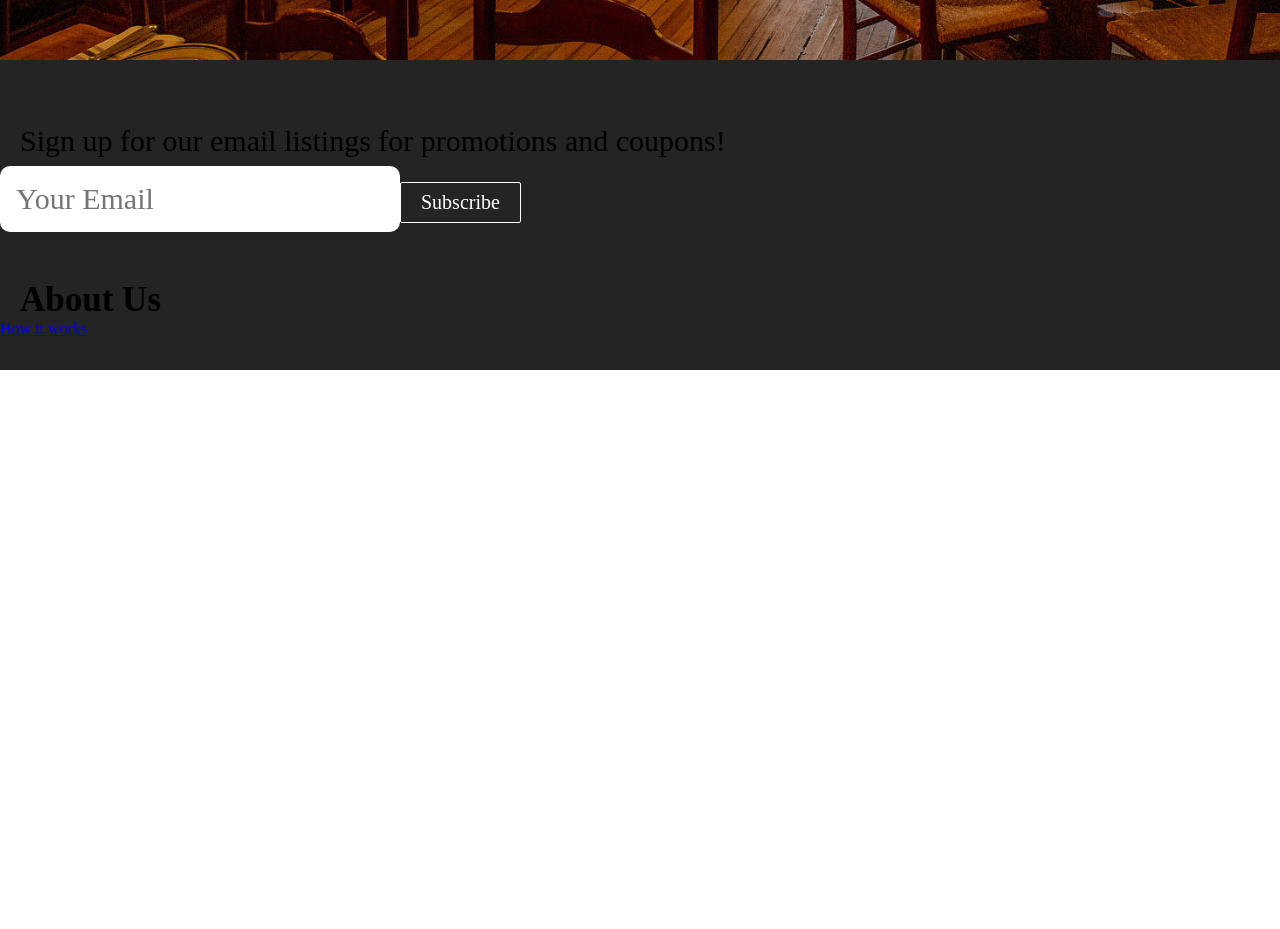
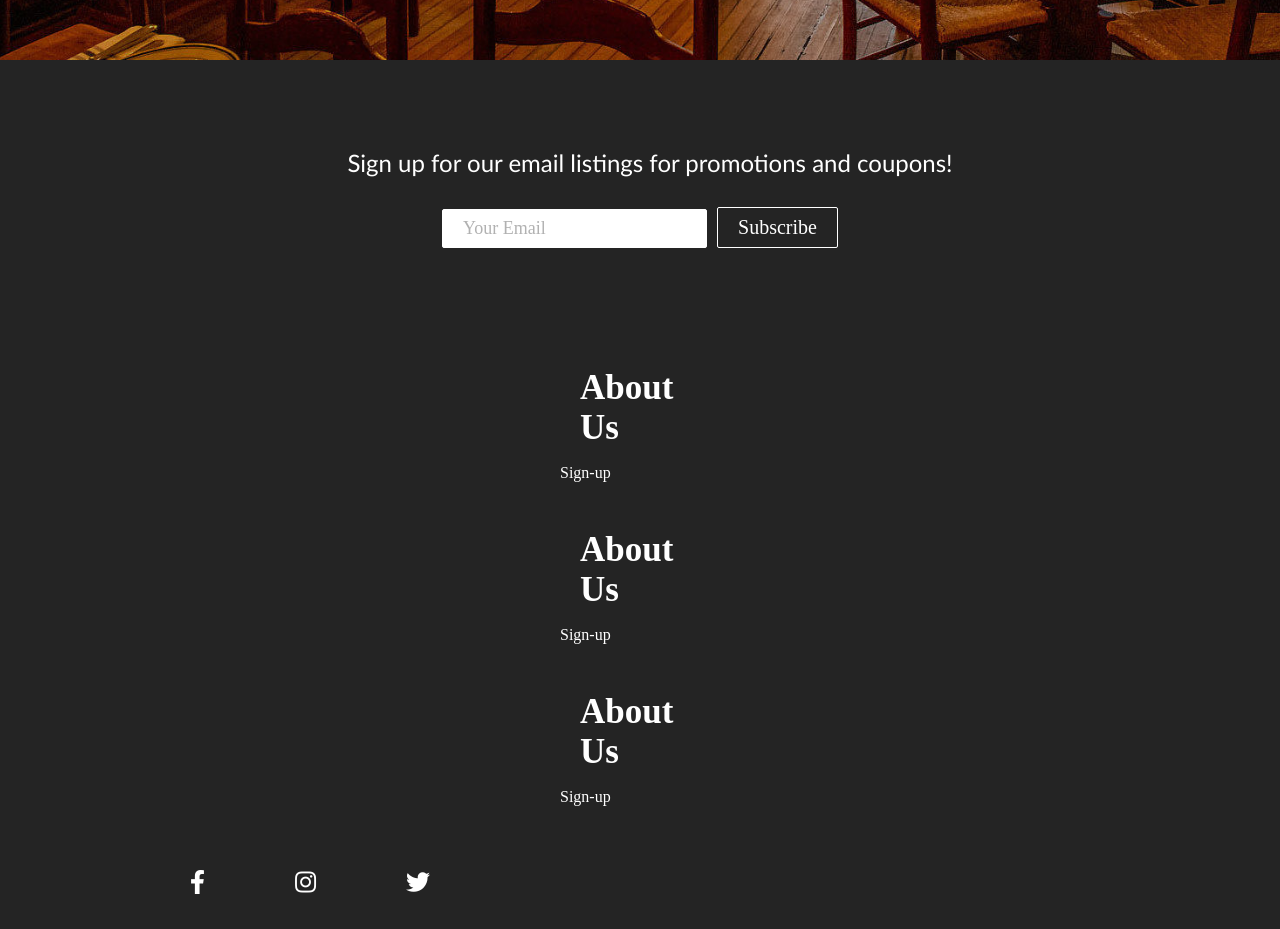
Before and after one commit to KAlexander17/BrochureWebsite, a React (Create React App) app: page / in a window 1280 px wide. Shown: the part 820-1749 px from the top of the page. Before the commit the page ends 1190 px from the top, so only its background shows below. Built offline with nearby package versions, Linux system fonts and the light colour scheme.

Commit message:
Footer updated and home buttons fixed

```diff
--- a/src/components/Footer.css
+++ b/src/components/Footer.css
@@ -4,5 +4,160 @@
     display: flex;
     flex-direction: column;
     justify-content: center;
-    align-self: center;
-}
+    align-items: center;
+  }
+
+  .footer-subscription {
+    display: flex;
+    flex-direction: column;
+    justify-content: center;
+    align-items: center;
+    text-align: center;
+
+    margin-bottom: 24px;
+    padding: 24px;
+    color: #fff;
+  }
+
+  .footer-subscription > p {
+    font-family: 'Trebuchet MS', 'Lucida Sans Unicode', 'Lucida Grande',
+      'Lucida Sans', Arial, sans-serif;
+  }
+
+  .footer-subscription-heading {
+    margin-bottom: 24px;
+    font-size: 24px;
+  }
+
+  .footer-subscription-text {
+    margin-bottom: 24px;
+    font-size: 20px;
+  }
+
+  .footer-input {
+    padding: 8px 20px;
+    border-radius: 2px;
+    margin-right: 10px;
+    outline: none;
+    border: none;
+    font-size: 18px;
+    margin-bottom: 16px;
+    border: 1px solid #fff;
+  }
+
+  .footer-links {
+    width: 100%;
+    max-width: 1000px;
+    display: flex;
+    justify-content: center;
+  }
+
+  .footer-link-wrapper {
+    display: flex;
+  }
+
+  .footer-link-items {
+    display: flex;
+    flex-direction: column;
+    align-items: flex-start;
+    margin: 16px;
+    text-align: left;
+    width: 160px;
+    box-sizing: border-box;
+  }
+
+  .footer-link-items h2 {
+    margin-bottom: 16px;
+  }
+
+  .footer-link-items > h2 {
+    color: #fff;
+  }
+
+  .footer-link-items a {
+    color: #fff;
+    text-decoration: none;
+    margin-bottom: 0.5rem;
+  }
+
+  .footer-link-items a:hover {
+    color: #e9e9e9;
+    transition: 0.3s ease-out;
+  }
+
+  .footer-email-form h2 {
+    margin-bottom: 2rem;
+  }
+
+  .footer-input::placeholder {
+    color: #b1b1b1;
+  }
+
+  /* Social Icons */
+  .social-icon-link {
+    color: #fff;
+    font-size: 24px;
+  }
+
+  .social-media {
+    max-width: 1000px;
+    width: 100%;
+  }
+
+  .social-media-wrap {
+    display: flex;
+    justify-content: space-between;
+    align-items: center;
+    width: 90%;
+    max-width: 1000px;
+    margin: 40px auto 0 auto;
+  }
+
+  .social-icons {
+    display: flex;
+    justify-content: space-between;
+    align-items: center;
+    width: 240px;
+  }
+
+  .social-logo {
+    color: #fff;
+    justify-self: start;
+    margin-left: 20px;
+    cursor: pointer;
+    text-decoration: none;
+    font-size: 2rem;
+    display: flex;
+    align-items: center;
+    margin-bottom: 16px;
+  }
+
+  .website-rights {
+    color: #fff;
+    margin-bottom: 16px;
+  }
+
+  @media screen and (max-width: 820px) {
+    .footer-links {
+      padding-top: 2rem;
+    }
+
+    .footer-input {
+      width: 100%;
+    }
+
+    .btn {
+      width: 100%;
+    }
+
+    .footer-link-wrapper {
+      flex-direction: column;
+    }
+
+    .social-media-wrap {
+      flex-direction: column;
+    }
+  }
+
+  @media screen and (max-width: 768px) {
+  }
--- a/src/components/Footer.js
+++ b/src/components/Footer.js
@@ -24,11 +24,44 @@
                 <div className='footer-link-wrapper'>
                     <div className='footer-link-items'>
                         <h2>About Us</h2>
-                        <Link to='/sign-up'>How it works</Link>
-
+                        <Link to='/sign-up'>Sign-up</Link>
+                        <h2>About Us</h2>
+                        <Link to='/sign-up'>Sign-up</Link>
+                        <h2>About Us</h2>
+                        <Link to='/sign-up'>Sign-up</Link>
                     </div>
                 </div>
             </div>
+            <section className='social-media'>
+                <div className='social-media-wrap'>
+                    <div className='social-icons'>
+                        <Link
+                            className='social-icon-link facebook'
+                            to='/'
+                            target='_blank'
+                            aria-label='Facebook'
+                        >
+                            <i className='fab fa-facebook-f'></i>
+                        </Link>
+                        <Link
+                            className='social-icon-link instagram'
+                            to='/'
+                            target='_blank'
+                            aria-label='Instagram'
+                        >
+                            <i className='fab fa-instagram'></i>
+                        </Link>
+                        <Link
+                            className='social-icon-link twitter'
+                            to='/'
+                            target='_blank'
+                            aria-label='Twitter'
+                        >
+                            <i className='fab fa-twitter'></i>
+                        </Link>
+                    </div>
+                </div>
+            </section>
         </div>
     )
 }
--- a/src/components/HeroSection.js
+++ b/src/components/HeroSection.js
@@ -1,6 +1,5 @@
 import React from "react";
 import '../App.css';
-import { Button } from './Button';
 import './HeroSection.css';
 import { Link } from "react-router-dom";
 
@@ -11,10 +10,10 @@
             <p>Where you'll never leave hungry</p>
             <div className='hero-btns'>
                 <Link to='/menu'>
-                    <Button>LOOK AT OUR MENU</Button>
+                    <button>LOOK AT OUR MENU</button>
                 </Link>
                 <Link to='/about'>
-                    <Button>ABOUT THE LUIGI'S FAMILY</Button>
+                    <button>ABOUT THE LUIGI'S FAMILY</button>
                 </Link>
             </div>
         </div>
```
